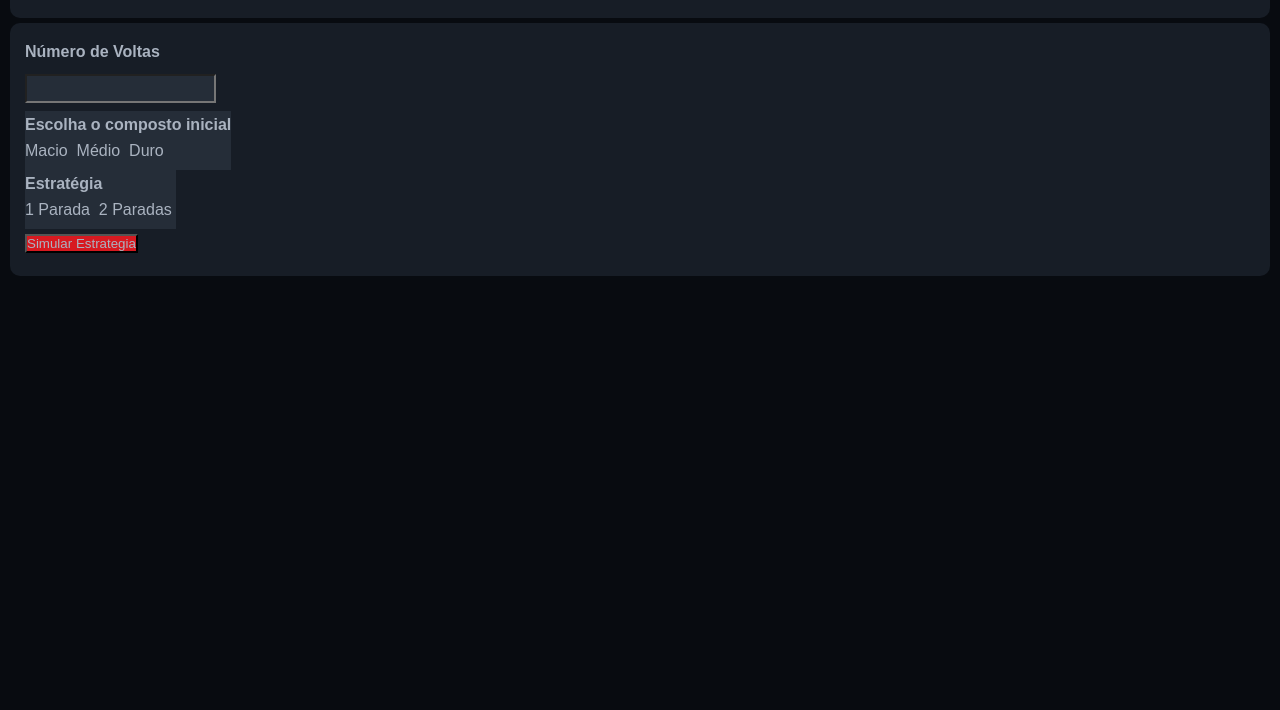
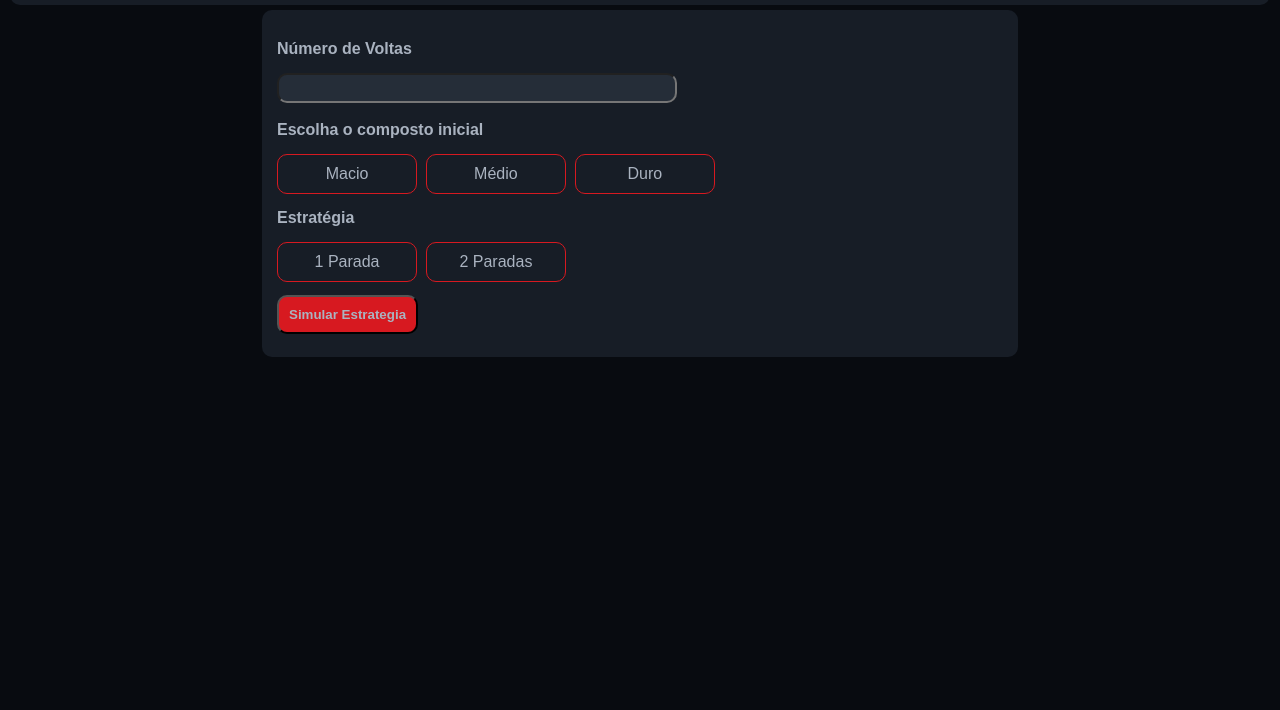
Before and after one commit to dipirona-01/f1-simulator-strategy, a plain HTML site: page index.html in a window 1280 px wide. Shown: the part 90-800 px from the top of the page. Drawn offline with Linux system fonts and the light colour scheme.

Commit message:
atualização

```diff
--- a/index.html
+++ b/index.html
@@ -17,26 +17,33 @@
                 <p>Número de Voltas</p>
                 <input type="number" name="ntxt" id="voltas" min="1" required class="voltas">
             </div>
+            <p>Escolha o composto inicial</p>
             <div class="escolha">
-                <p>Escolha o composto inicial</p>
 
-                <label for="macio">Macio</label>
+
+                <label for="macio" id="botao">Macio</label>
+
                 <input type="radio" name="pneu" id="macio" required class="escolha">
 
-                <label for="medio">Médio</label>
+                <label for="medio" id="botao">Médio</label>
+
                 <input type="radio" name="pneu" id="medio" required class="escolha">
 
-                <label for="duro">Duro</label>
+                <label for="duro" id="botao">Duro</label>
+
                 <input type="radio" name="pneu" id="duro" required class="escolha">
 
             </div>
             <div id="escolhapneu"></div>
+            <p>Estratégia</p>
             <div class="escolha">
-                <p>Estratégia</p>
-                <label for="1p">1 Parada</label>
+
+                <label for="1p" id="botao">1 Parada</label>
+
                 <input type="radio" name="parada" id="1p" required class="escolha">
 
-                <label for="2p">2 Paradas</label>
+                <label for="2p" id="botao">2 Paradas</label>
+
                 <input type="radio" name="parada" id="2p" required class="escolha">
 
             </div>
--- a/style.css
+++ b/style.css
@@ -10,6 +10,7 @@
 * {
     margin: 0;
     padding: 0;
+    box-sizing: border-box;
 }
 
 
@@ -27,25 +28,38 @@ header {
 }
 
 form{
+    margin-top: 5px;
     padding: 15px;
-    margin-top: 5px ;
     background-color: var(--cor-fundo-cartao);
     border-radius: 10px;
     color: var(--texto-secundario);
     display: flex;
     flex-direction: column;
     align-items: flex-start;
+    width: 60%;
+    margin-left: auto;
+    margin-right: auto;
+}
+
+form p {
+    margin: 10px 0px;
+}
+
+div {
+    margin-top: 5px;
 }
 
 p {
     font-weight: bold;
-    margin: 5px 0px 8px 0;
 }
 
-div.escolha {
+/*div.escolha {
     background-color: var(--campo);
     padding-bottom: 10px;
-}
+    border-radius: 10px;
+    padding: 10px;
+    width: 90%;
+}*/
 
 input {
     color: var(--texto-secundario) ;
@@ -57,11 +71,29 @@ input.escolha {
 
 input.submit {
     background-color: var(--vermelho);
-    margin: 5px 0 8px 0;
+    margin: 8px 0;
+    padding: 10px;
+    cursor: pointer;
+    border-radius: 10px;
+    font-weight: bold;
 }
 
 input.voltas {
     background-color: var(--campo);
     padding: 5px;
     margin: 5px 0 8px 0;
+    border-radius: 10px;
+    width: 400px;
+    height: 30px;
 }
+
+label#botao {
+    border: 1px solid var(--vermelho);
+    cursor: pointer;
+    width: 140px;
+    height: 40px;
+    padding: 10px;
+    border-radius: 10px;
+    display: inline-block;
+    text-align: center;
+}
```
